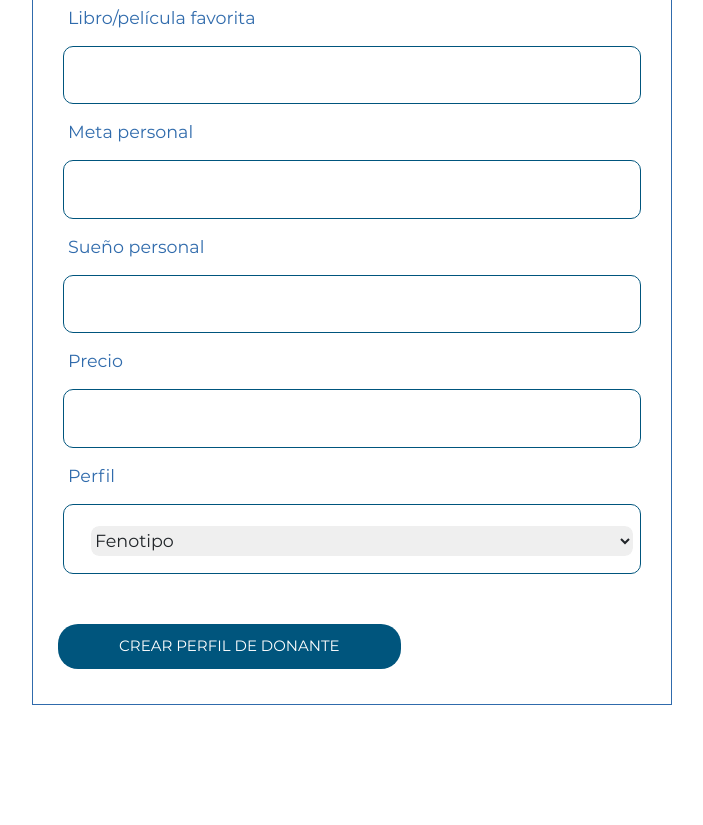
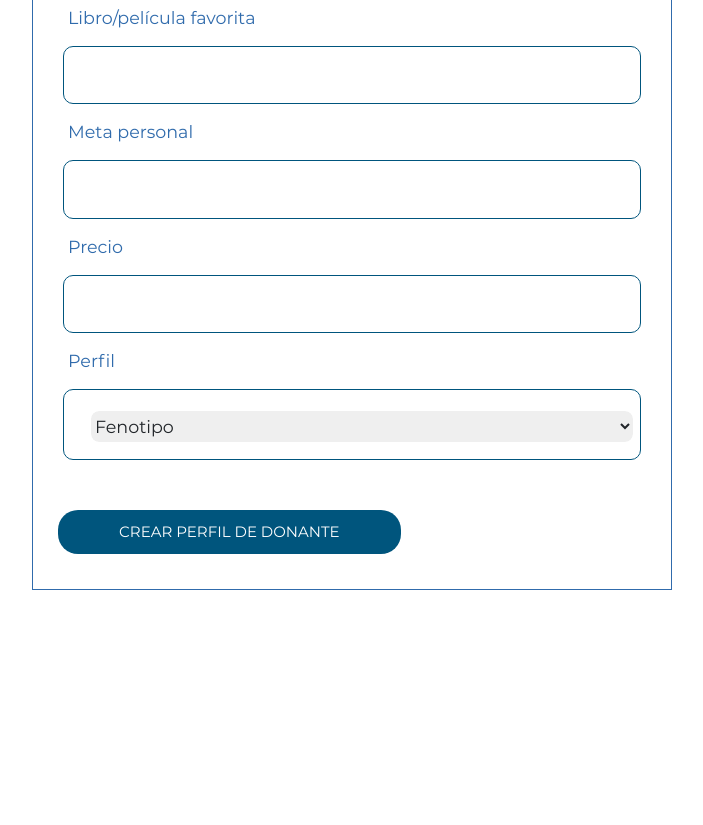
Before and after one commit to rsanlazaro/totalsolutionssurrogacy, a PHP site: page /registrationDonant.php in a window 1280 px wide. Shown: the part 2627-3452 px from the top of the page, without its empty margins (288-991 px from the left). After the commit the page ends 3217 px from the top, so only its background shows below. Run offline with PHP 8.4, Linux system fonts and the light colour scheme; the visitor is signed in with stand-in values (Sample User, id 1); data that the repository does not hold is empty; some web fonts are replaced.

Commit message:
removed personal dream

```diff
--- a/registrationDonant.php
+++ b/registrationDonant.php
@@ -63,7 +63,7 @@ if (isset($_REQUEST['nationality'])) {
             $_SESSION['animal_favorite'] = $_REQUEST['animal_favorite'];
             $_SESSION['book_movie_favorite'] = $_REQUEST['book_movie_favorite'];
             $_SESSION['goal'] = $_REQUEST['goal'];
-            $_SESSION['dream'] = $_REQUEST['dream'];
+            // $_SESSION['dream'] = $_REQUEST['dream'];
             header("location: /registrationDonant.php?msg=El código de identificación ya ha sido registrado. Por favor, seleccione otro");
         } else {
             $profile = stripslashes($_REQUEST['profile']);
@@ -153,8 +153,8 @@ if (isset($_REQUEST['nationality'])) {
             $book_movie_favorite = mysqli_real_escape_string($conn, $book_movie_favorite);
             $goal = stripslashes($_REQUEST['goal']);
             $goal = mysqli_real_escape_string($conn, $goal);
-            $dream = stripslashes($_REQUEST['dream']);
-            $dream = mysqli_real_escape_string($conn, $dream);
+            // $dream = stripslashes($_REQUEST['dream']);
+            // $dream = mysqli_real_escape_string($conn, $dream);
             if ($profile == "Plus") {
                 $price = "EMPTY";
             } else {
@@ -168,8 +168,8 @@ if (isset($_REQUEST['nationality'])) {
             $price = mysqli_real_escape_string($conn, $price);
             date_default_timezone_set('America/Mexico_City');
             $create_datetime = date("y-m-d G:i:s");
-            $query    = "INSERT into `donants` (nationality, date_birth, color_eyes, color_skin, blood_type, height, weight, education, color_hair, type_hair, type_body, ocupation, profile, supplier, price, code, code_img, hobbie, color_favorite, animal_favorite, book_movie_favorite, goal, dream)
-                    VALUES ('$nationality', '" . $date_birth . "', '$color_eyes', '$color_skin', '$blood_type', '$height', '$weight', '$education', '$color_hair', '$type_hair', '$type_body', '$ocupation', '$profile', '$supplier', '$price', '$code', '$code_img', '$hobbie', '$color_favorite', '$animal_favorite', '$book_movie_favorite', '$goal', '$dream')";
+            $query    = "INSERT into `donants` (nationality, date_birth, color_eyes, color_skin, blood_type, height, weight, education, color_hair, type_hair, type_body, ocupation, profile, supplier, price, code, code_img, hobbie, color_favorite, animal_favorite, book_movie_favorite, goal)
+                    VALUES ('$nationality', '" . $date_birth . "', '$color_eyes', '$color_skin', '$blood_type', '$height', '$weight', '$education', '$color_hair', '$type_hair', '$type_body', '$ocupation', '$profile', '$supplier', '$price', '$code', '$code_img', '$hobbie', '$color_favorite', '$animal_favorite', '$book_movie_favorite', '$goal')";
             $result   = mysqli_query($conn, $query);
             if ($result) {
                 header("Location: donants.php?msg=El usuario se ha creado exitosamente");
@@ -200,7 +200,7 @@ if (isset($_REQUEST['nationality'])) {
         unset($_SESSION['animal_favorite']);
         unset($_SESSION['book_movie_favorite']);
         unset($_SESSION['goal']);
-        unset($_SESSION['dream']);
+        // unset($_SESSION['dream']);
     }
 ?>
     <main class="register">
@@ -418,17 +418,6 @@ if (isset($_REQUEST['nationality'])) {
                                 </div>
                             </div>
                         </div>
-                        <div class="col-md-12">
-                            <div class="has-validation">
-                                <label class="label-form" for="validationCustomUsername">Sueño personal</label>
-                                <input type="text" class="form-control" id="validationCustomUsername" aria-describedby="inputGroupPrepend" name="dream" value="<?php if (isset($_SESSION['dream'])) {
-                                                                                                                                                                                    echo $_SESSION['dream'];
-                                                                                                                                                                                } ?>" />
-                                <div class="invalid-feedback">
-                                    <div>Ingrese el sueño personal</div>
-                                </div>
-                            </div>
-                        </div>
                             <div class="col-md-12">
                                 <div class="has-validation">
                                     <label class="label-form" for="validationCustomUsername">Precio</label>
```
Also changed, not shown: donantEdit.php (+1 -10 lines).
